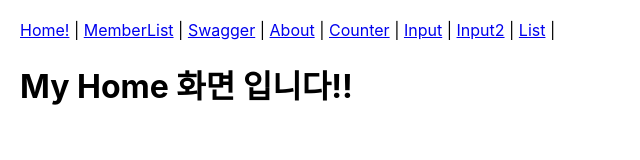
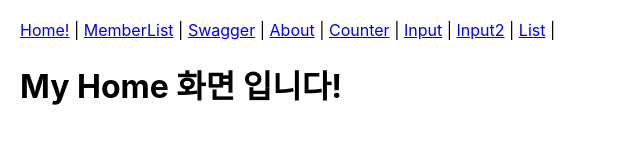
Before and after one commit to mmije0ng/React-CICD, a React (Create React App) app: page / in a window 1280 px wide. Shown: the top 160 px of the page, without its empty margins (0-640 px from the left). Built offline with nearby package versions, Linux system fonts and the light colour scheme.

Commit message:
CI: https로 변경

```diff
--- a/package.json
+++ b/package.json
@@ -20,7 +20,7 @@
     "test": "react-scripts test",
     "eject": "react-scripts eject"
   },
-  "proxy": "http://43.203.217.55:8080",
+  "proxy": "https://43.203.217.55:8080",
   "eslintConfig": {
     "extends": [
       "react-app",
--- a/src/constants/api.js
+++ b/src/constants/api.js
@@ -1,6 +1,6 @@
 // constants/api.ts
 
-const API_ROOT = 'http://43.203.217.55:8080'; // 백엔드 배포 주소
+const API_ROOT = 'https://43.203.217.55:8080'; // 백엔드 배포 주소
 
 export const API_ENDPOINTS = {
     LOGIN: `${API_ROOT}/login`,
--- a/src/pages/Home.js
+++ b/src/pages/Home.js
@@ -2,7 +2,7 @@
 import React from "react";
 
 const Home = () =>{
-    return <h1>My Home 화면 입니다!!</h1>;
+    return <h1>My Home 화면 입니다!</h1>;
 };
 
 export default Home;
```
